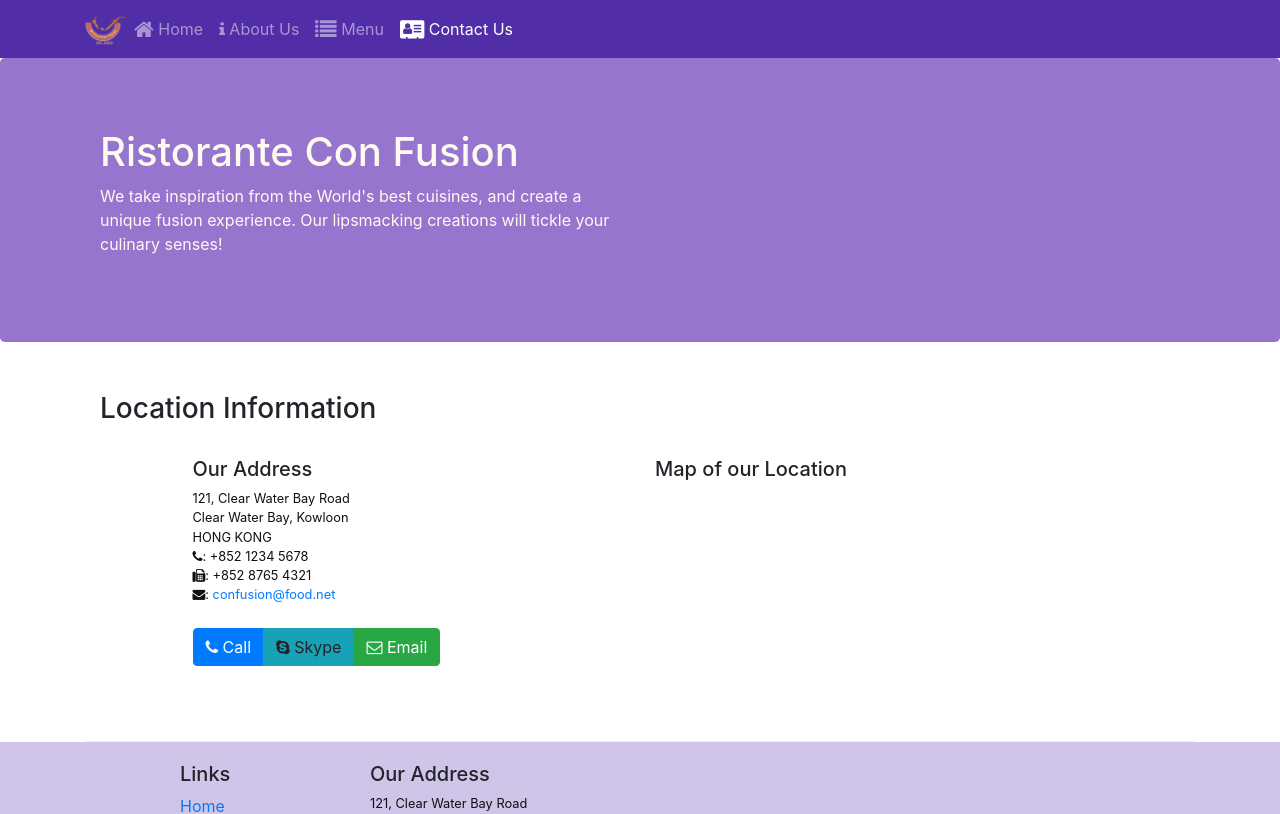
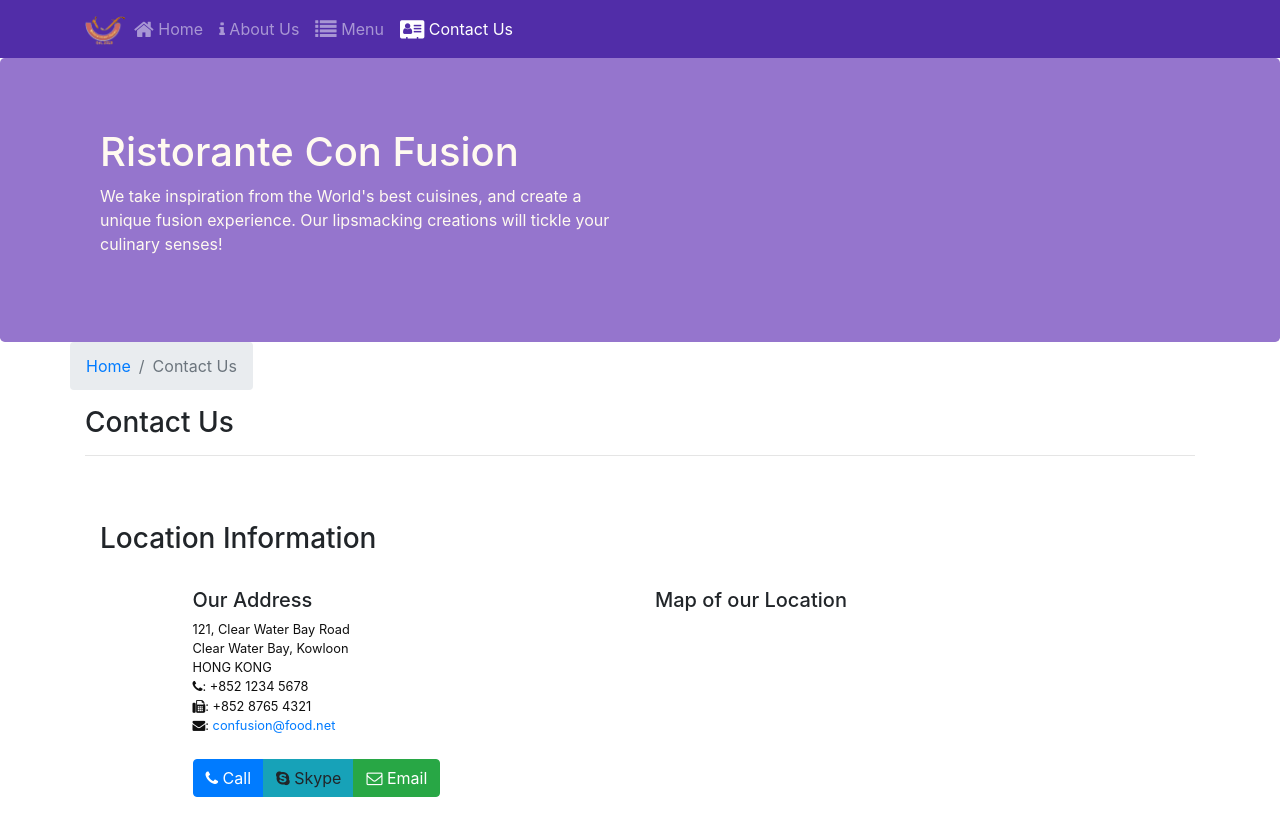
Before and after one commit to Navojith/React-Project-Coursera, a React (Create React App) app: page /contactus in a window 1280 px wide. Shown: the top 814 px of the page. Built offline with nearby package versions, Linux system fonts and the light colour scheme.

Commit message:
before assaignment 2

```diff
--- a/src/components/ContactComponent.js
+++ b/src/components/ContactComponent.js
@@ -1,8 +1,20 @@
 import React from 'react';
+import { Breadcrumb, BreadcrumbItem } from 'reactstrap';
+import { Link } from 'react-router-dom';
 
 function Contact(props) {
     return(
         <div className="container">
+            <div className="row">
+                <Breadcrumb>
+                    <BreadcrumbItem><Link to="/home">Home</Link></BreadcrumbItem>
+                    <BreadcrumbItem active>Contact Us</BreadcrumbItem>
+                </Breadcrumb>
+                <div className="col-12">
+                    <h3>Contact Us</h3>
+                    <hr />
+                </div>
+            </div>
             <div className="row row-content">
                 <div className="col-12">
                 <h3>Location Information</h3>
--- a/src/components/DishdetailComponent.js
+++ b/src/components/DishdetailComponent.js
@@ -1,7 +1,7 @@
 import React from "react";
-import { Card, CardImg, CardText,CardBody, CardTitle, Breadcrumb, BreadcrumbItem } from 'reactstrap';
-import { Link, BrowserRouter } from 'react-router-dom';
-
+import { Card, CardImg, CardText, CardBody,
+    CardTitle, Breadcrumb, BreadcrumbItem } from 'reactstrap';
+import { Link } from 'react-router-dom';
 
 
     function RenderDish({dish}) {
@@ -58,16 +58,12 @@ import { Link, BrowserRouter } from 'react-router-dom';
 
 const DishDetail = (props) => {
     if(props.dish != null)
-        return(
-            <BrowserRouter>
+        return (
+            <div className="container">
             <div className="row">
                 <Breadcrumb>
-                        <BreadcrumbItem>
-                            <Link to="/home">Home</Link>
-                        </BreadcrumbItem>
-                        <BreadcrumbItem>
-                            <Link to="/home">Home</Link>
-                        </BreadcrumbItem>
+
+                    <BreadcrumbItem><Link to="/menu">Menu</Link></BreadcrumbItem>
                     <BreadcrumbItem active>{props.dish.name}</BreadcrumbItem>
                 </Breadcrumb>
                 <div className="col-12">
@@ -83,7 +79,7 @@ const DishDetail = (props) => {
                     <RenderComments comments={props.comments} />
                 </div>
             </div>
-            </BrowserRouter>
-        )
+            </div>
+        );
 }
 export default DishDetail;
--- a/src/components/MainComponent.js
+++ b/src/components/MainComponent.js
@@ -36,11 +36,10 @@ class Main extends Component {
 
     const DishWithId = ({match}) => {
       return(
-        <DishDetail dish={this.state.dishes.filter((dish) => dish.id === parseInt(match.params.dishId,10))[0]}
-          comments={this.state.comments.filter((comments) => comments.dishId === parseInt(match.params.dishId,10))[0]}
-          />
+          <DishDetail dish={this.state.dishes.filter((dish) => dish.id === parseInt(match.params.dishId,10))[0]}
+            comments={this.state.comments.filter((comment) => comment.dishId === parseInt(match.params.dishId,10))} />
       );
-    }
+    };
 
     return (
       <div>
@@ -48,7 +47,7 @@ class Main extends Component {
         <Switch>
           {/*3 different ways*/}
           <Route path="/home" component={HomePage} />
-          <Route path="/menu/:dishId" component={DishWithId} />
+          <Route path='/menu/:dishId' component={DishWithId} />
           <Route exact path="/menu" component={() => <Menu dishes={this.state.dishes} />} />
           <Route exact path="/contactus" component={Contact} />
           <Redirect to="/home" />
--- a/src/components/MenuComponent.js
+++ b/src/components/MenuComponent.js
@@ -1,23 +1,21 @@
 import React from "react";
-import { Card, CardImg, CardImgOverlay, CardTitle, Breadcrumb, BreadcrumbItem } from 'reactstrap';
+import { Card, CardImg, CardImgOverlay,
+    CardTitle, Breadcrumb, BreadcrumbItem } from 'reactstrap';
 import { Link } from 'react-router-dom';
 
-function RenderMenuItem({dish, onClick }) {
-    return(
+function RenderMenuItem ({dish, onClick}) {
+    return (
         <Card>
-            <Link style={{color:"black"}} to={`/menu/${dish.id}`}>
-                <CardImg width="100%" object src={dish.image} alt={dish.name} />
+            <Link to={`/menu/${dish.id}`} >
+                <CardImg width="100%" src={dish.image} alt={dish.name} />
                 <CardImgOverlay>
-                    <CardTitle>{dish.name}
-                        <span className="ml-3 badge badge-pill bg-danger">
-                            ${dish.price}
-                        </span>
-                    </CardTitle>
+                    <CardTitle>{dish.name}</CardTitle>
                 </CardImgOverlay>
             </Link>
         </Card>
     );
 }
+
 
 const Menu = (props) => {
     const menu = props.dishes.map((dish) => {
@@ -34,9 +32,7 @@ const Menu = (props) => {
         <div className="container">
             <div className="row">
                 <Breadcrumb>
-                    <BreadcrumbItem>
-                        <Link to="/home">Home</Link>
-                    </BreadcrumbItem>
+                    <BreadcrumbItem><Link to="/home">Home</Link></BreadcrumbItem>
                     <BreadcrumbItem active>Menu</BreadcrumbItem>
                 </Breadcrumb>
                 <div className="col-12">
```
Lines whose indentation alone changed are shown as unchanged.
